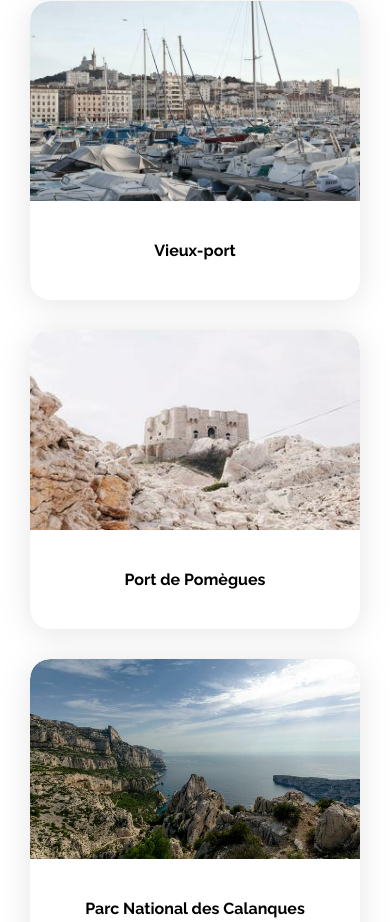
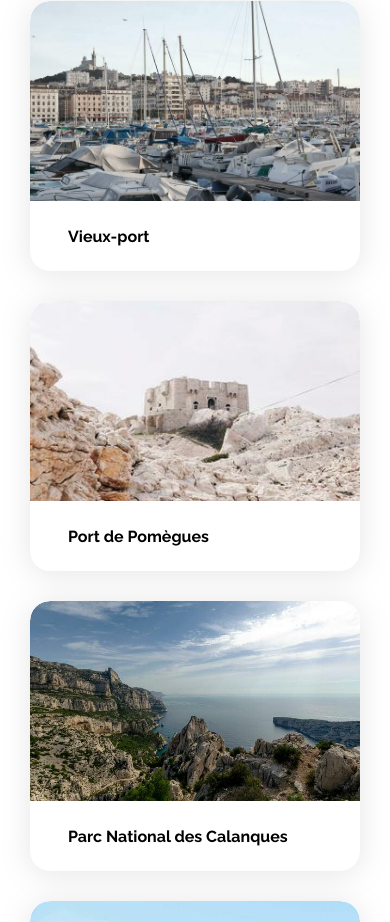
Before and after one commit to DenisLucien/Projet_Booki, a plain HTML site: page index.html in a window 390 px wide. Shown: the part 2905-3827 px from the top of the page. Drawn offline with Linux system fonts and the light colour scheme.

Commit message:
Style: Ajuste titre carteActivitéMarseille version mobile, les titres doivent être flex-start pour mobile.

```diff
--- a/css/style.css
+++ b/css/style.css
@@ -606,7 +606,7 @@ footer{
 
     .populaires {
         width: 100%;
-        margin-top: 50px;
+        margin-top: 30px;
         height:auto;
     }
 
@@ -727,7 +727,7 @@ footer{
         display: flex;
         justify-content: center;
         align-items: center;
-        /* height: 30pxgi; */
+        height: 30px;
         padding:20px 19px
     }
     .carAtitle h3{
@@ -1122,6 +1122,10 @@ footer{
         border-radius: 20px 20px 0 0;
 
     }
+    .carAtitle {
+
+        justify-content: flex-start;
+    }
     footer{
 
         flex-direction: column;
```
